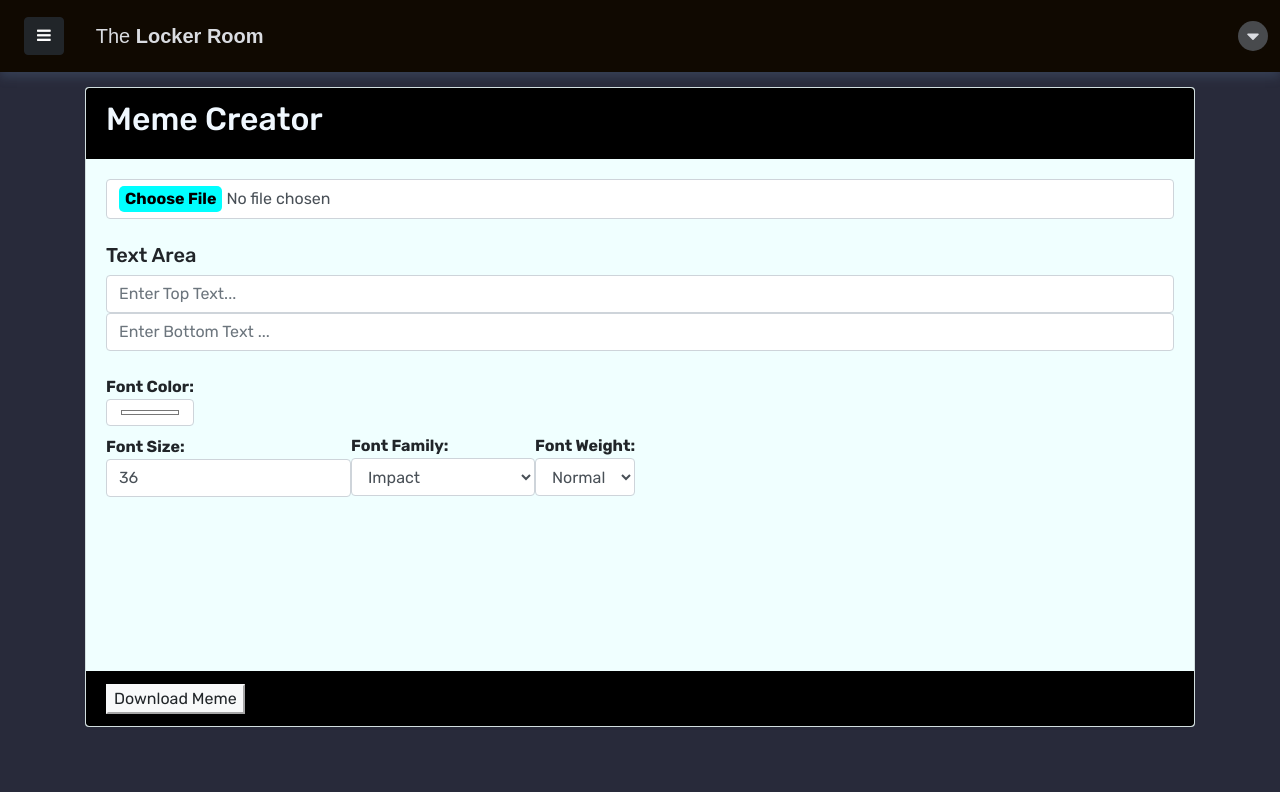
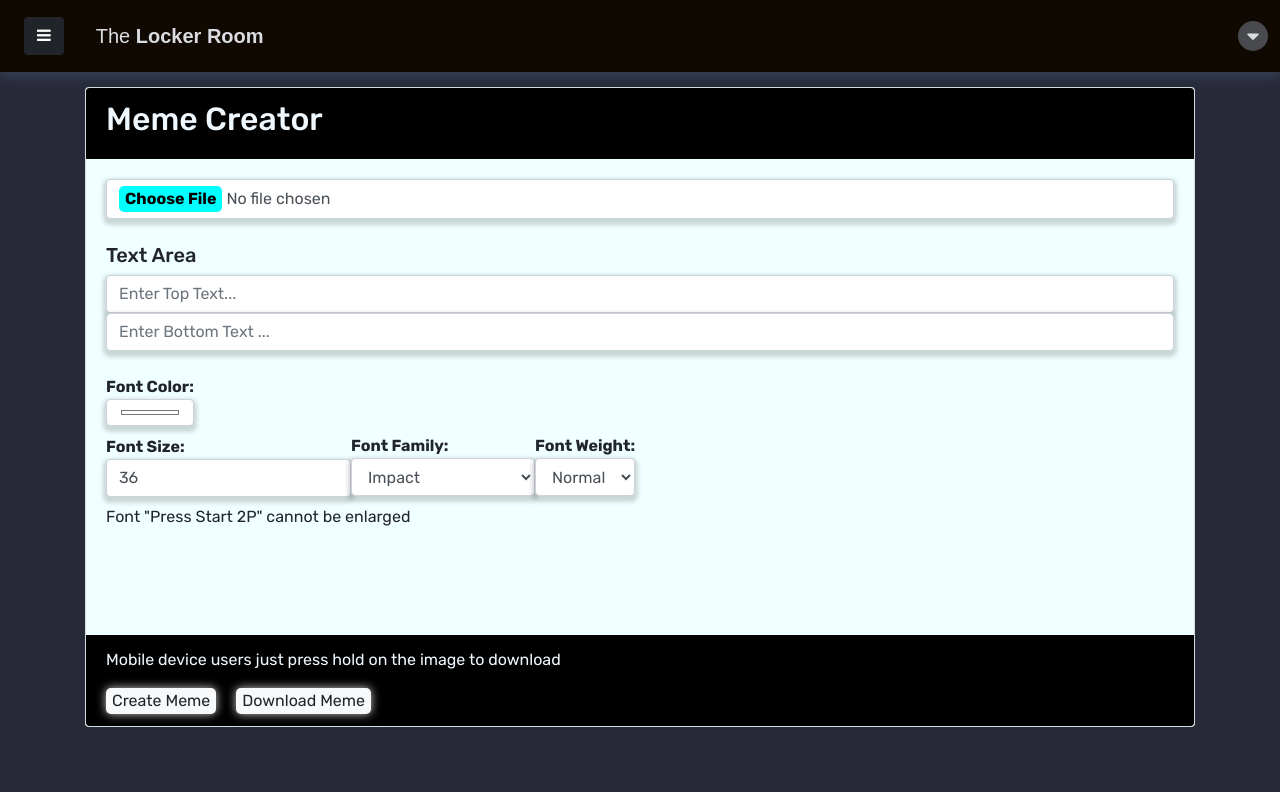
Before and after one commit to gtrtuugii/the-room, a React (Create React App) app: page /#/meme in a window 1280 px wide. Built offline with nearby package versions, Linux system fonts and the light colour scheme; no server answers.

Commit message:
fixed meme creator
can now generate a meme without downloading it (bad experience on IOS)

```diff
--- a/src/components/meme/meme.css
+++ b/src/components/meme/meme.css
@@ -25,6 +25,7 @@
     gap: 10px;
     display: block;
     cursor: pointer;
+    box-shadow:  0px 3px 4px 3px rgb(0 0 0 / 16%);
 }
 
 .meme .container .card .card-body input[type="file"]::file-selector-button{
@@ -33,21 +34,27 @@
     background-color: aqua;
     border-radius: 5px;
     font-weight: bold;
+
 }
 
 .meme .container .card .card-body select{
     gap: 5px;
     cursor: pointer;
+    box-shadow:  0px 3px 4px 3px rgb(0 0 0 / 16%);
+
 }
 
 .meme .container .card .card-body label{
     font-weight: bold;
+
+
 }
 
 .meme .container .card  img{
     height: 50vh;
     width: 50vw;
     border-radius: 10px;
+    box-shadow:  0px 3px 4px 3px rgb(0 0 0 / 16%);
 }
 
 .meme .container .card .img-preview{
@@ -56,12 +63,26 @@
     background-color: azure;
     margin-bottom: 10px;
     margin-left: 10px;
+
 }
 
 .meme .container .card .card-footer{
+    display: block;
     background-color: black;
+    color: aliceblue;
+
 }
 
 .meme .container .card .card-footer button{
     cursor: pointer;
+    margin-right: 20px;
+    border: none;
+    border-radius: 5px;
+    box-shadow: 0px 0px 10px rgba(255, 255, 255, 0.8);
+
 }
+
+.meme .container .card .card-footer button:hover{
+    background-color: aqua;
+
+}
--- a/src/components/meme/meme.jsx
+++ b/src/components/meme/meme.jsx
@@ -11,10 +11,43 @@ const MemeCreator = () => {
     const [fontFamily, setFontFamily] = useState('Impact'); // Default font family
     const [fontWeight, setFontWeight] = useState('normal'); // Default font weight
 
+    const [finalMemeImage, setFinalMemeImage] = useState(null);
+    const [memeCreated, setMemeCreated] = useState(false);
+
     const handleImageUpload = (event) => {
       const uploadedImage = event.target.files[0];
       const imageUrl = URL.createObjectURL(uploadedImage);
       setImage(imageUrl);
+    };
+
+    const handleMeme = () => {
+        const canvas = document.createElement('canvas');
+        const img = new Image();
+
+        img.src = image;
+
+        img.onload = () => {
+            canvas.width = img.width;
+            canvas.height = img.height;
+            const ctx = canvas.getContext('2d');
+
+            // Draw the image
+            ctx.drawImage(img, 0, 0);
+
+            // Draw top text
+            ctx.fillStyle = fontColor;
+            ctx.font = `${fontWeight} ${fontSize}px ${fontFamily}`;
+            ctx.textAlign = 'center';
+            ctx.fillText(topText, canvas.width / 2, canvas.height * 0.15);
+
+            // Draw bottom text
+            ctx.fillText(bottomText, canvas.width / 2, canvas.height * 0.95);
+
+            // Convert canvas to image URL
+            const memeImage = canvas.toDataURL('image/png');
+            setFinalMemeImage(memeImage);
+            setMemeCreated(true);
+        };
     };
 
     const handleDownload = () => {
@@ -35,14 +68,20 @@ const MemeCreator = () => {
             ctx.fillStyle = fontColor;
             ctx.font = `${fontWeight} ${fontSize}px ${fontFamily}`;
             ctx.textAlign = 'center';
-        ctx.fillText(topText, canvas.width / 2, 40);
+
+            ctx.fillText(topText, canvas.width / 2, canvas.height * 0.15);
 
             // Draw bottom text
-        ctx.fillText(bottomText, canvas.width / 2, canvas.height - 20);
+            ctx.fillText(bottomText, canvas.width / 2, canvas.height * 0.95);
+
 
             // Convert canvas to image URL and initiate download
             const memeImage = canvas.toDataURL('image/png');
             const downloadLink = document.createElement('a');
+            // Display the meme image
+            setMemeCreated(true);
+            setFinalMemeImage(memeImage);
+
             downloadLink.href = memeImage;
             downloadLink.download = 'meme.png';
             downloadLink.click();
@@ -100,11 +139,24 @@ const MemeCreator = () => {
                             value={fontFamily}
                             onChange={(e) => setFontFamily(e.target.value)}
                         >
+                        <option value="Arial">Arial</option>
+                        <option value="Times New Roman">Times New Roman</option>
                         <option value="Impact">Impact</option>
+                        <option value="Georgia">Georgia</option>
+                        <option value="Verdana">Verdana</option>
+                        <option value="Brush Script MT">Brush Script MT</option>
+                        <option value="Courier New">Courier New</option>
+                        <option value="Trebuchet MS">Trebuchet MS</option>
                         <option value="Rubik">Rubik</option>
                         <option value="Press Start 2P">Press Start 2P</option>
-                        <option value="Arial">Arial</option>
-                        <option value="Times New Roman">Times New Roman</option>
+                        <option value="Garamond">Garamond</option>
+                        <option value="Copperplate">Copperplate</option>
+                        <option value="Papyrus">Papyrus</option>
+
+
+
+
+
                         {/* Add more font options here */}
                         </select>
                     </label>
@@ -121,12 +173,16 @@ const MemeCreator = () => {
                     {/* Add more font weight options here */}
                     </select>
                     </label>
+                    <p>Font "Press Start 2P" cannot be enlarged</p>
                 </div>
+
                 <div className="img-preview">
-                    {image && <img src={image} alt="Uploaded" />}
+                    {finalMemeImage && <img src={finalMemeImage} alt="Meme" />}
                 </div>
 
                 <div className="card-footer">
+                    <p>Mobile device users just press hold on the image to download</p>
+                    <button className="btn-light" onClick={handleMeme}>Create Meme</button>
                     <button className="btn-light" onClick={handleDownload}>Download Meme</button>
                 </div>
 
```
Lines whose indentation alone changed are shown as unchanged.
